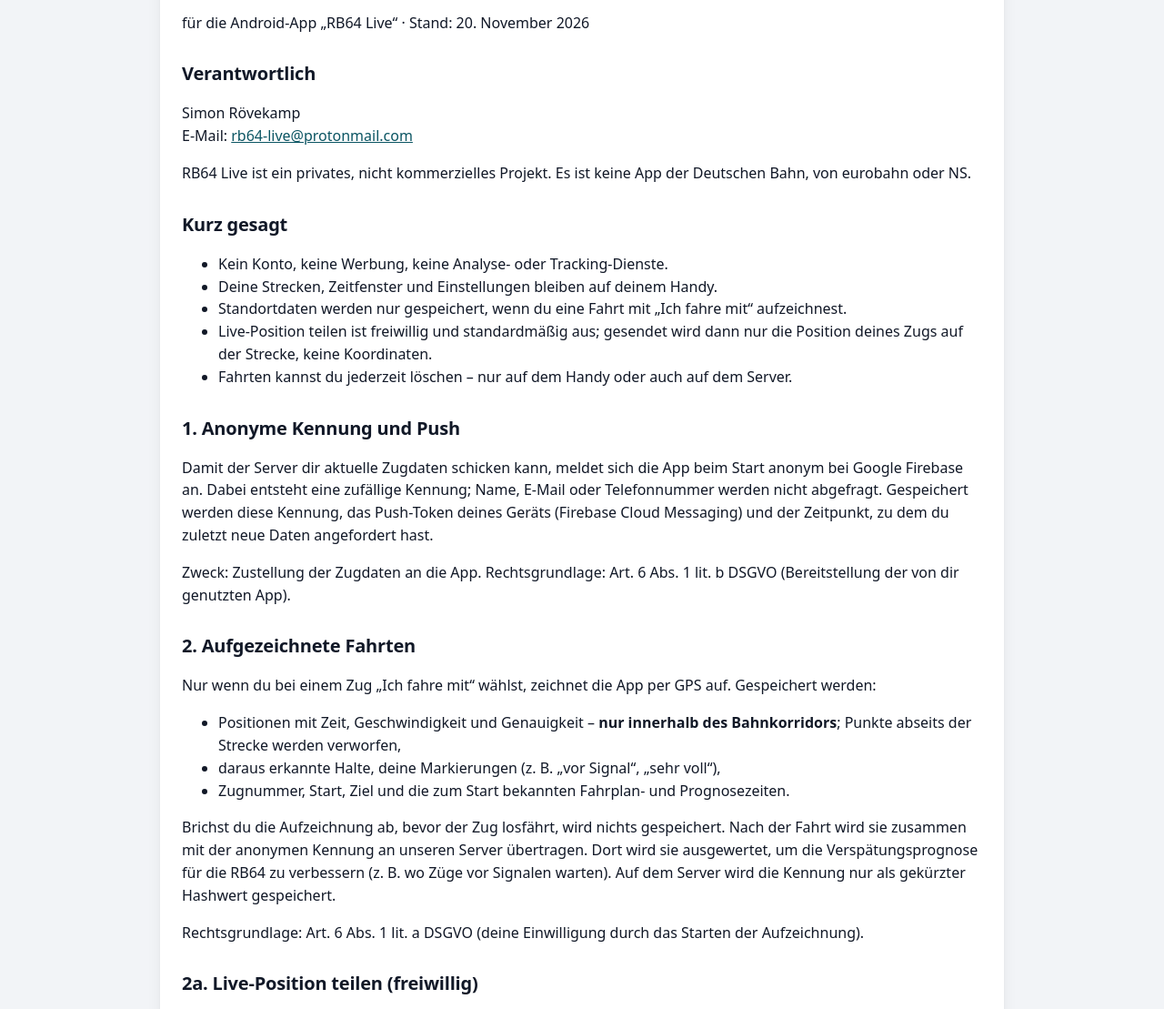
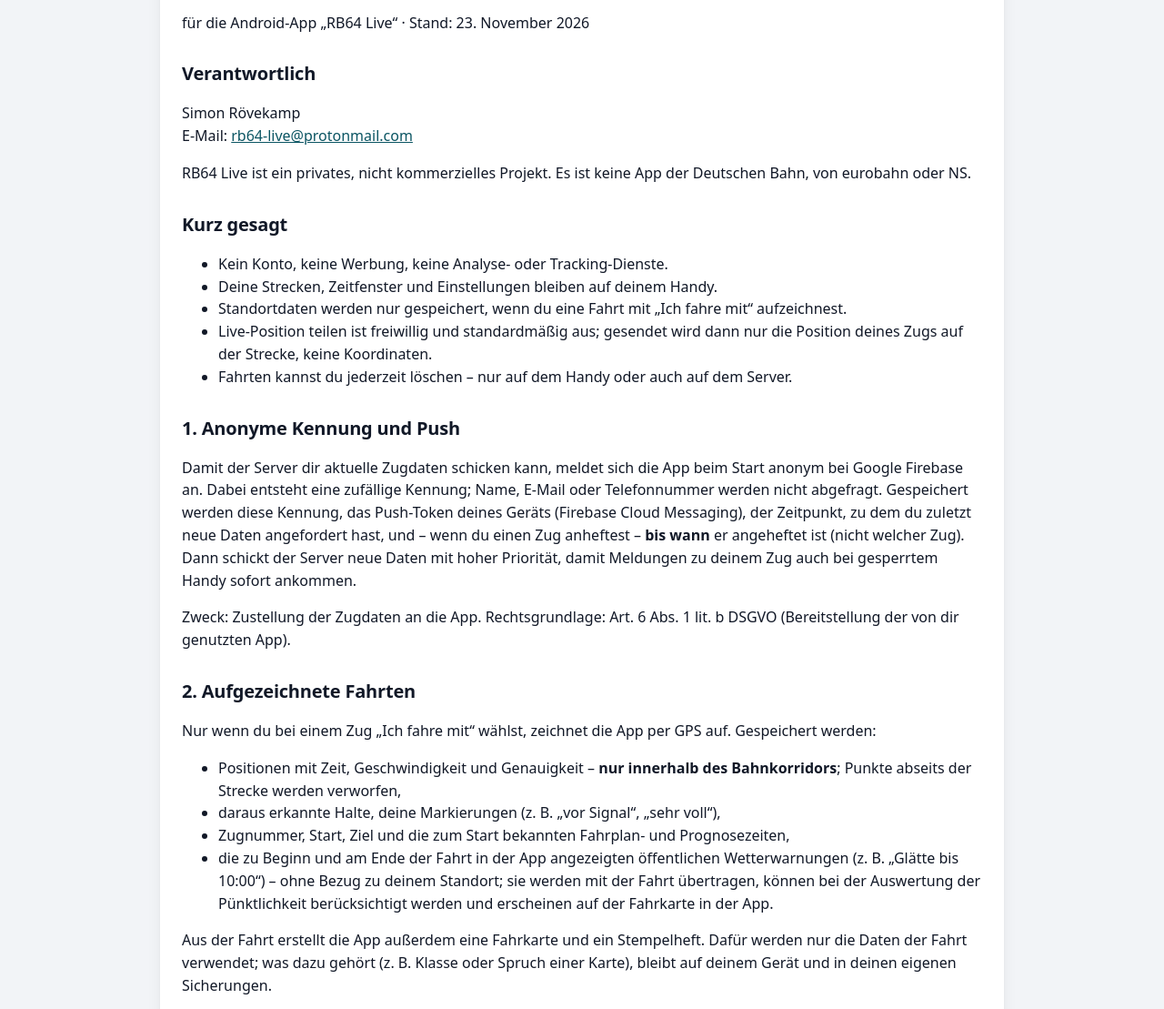
Before and after one commit to SimonRoev/rb64-live, a plain HTML site: page docs/datenschutz.html in a window 1280 px wide. Shown: the part 169-1278 px from the top of the page at 91% size. Drawn offline with Linux system fonts and the light colour scheme.

Commit message:
Datenschutz: angehefteter Zug (pinUntil), Wetterwarnungen bei Fahrten, Fahrkarte

```diff
--- a/docs/datenschutz.html
+++ b/docs/datenschutz.html
@@ -24,7 +24,7 @@
 <main class="wrap">
   <article class="doc">
     <h1>Datenschutzerklärung</h1>
-    <p>für die Android-App „RB64 Live“ · Stand: 20. November 2026</p>
+    <p>für die Android-App „RB64 Live“ · Stand: 23. November 2026</p>
 
     <h2>Verantwortlich</h2>
     <p>Simon Rövekamp<br>
@@ -43,8 +43,10 @@
     <h2>1. Anonyme Kennung und Push</h2>
     <p>Damit der Server dir aktuelle Zugdaten schicken kann, meldet sich die App beim Start anonym bei Google Firebase an.
       Dabei entsteht eine zufällige Kennung; Name, E-Mail oder Telefonnummer werden nicht abgefragt.
-      Gespeichert werden diese Kennung, das Push-Token deines Geräts (Firebase Cloud Messaging) und der Zeitpunkt,
-      zu dem du zuletzt neue Daten angefordert hast.</p>
+      Gespeichert werden diese Kennung, das Push-Token deines Geräts (Firebase Cloud Messaging), der Zeitpunkt,
+      zu dem du zuletzt neue Daten angefordert hast, und – wenn du einen Zug anheftest – <strong>bis wann</strong> er angeheftet
+      ist (nicht welcher Zug). Dann schickt der Server neue Daten mit hoher Priorität, damit Meldungen zu deinem Zug auch bei
+      gesperrtem Handy sofort ankommen.</p>
     <p>Zweck: Zustellung der Zugdaten an die App. Rechtsgrundlage: Art. 6 Abs. 1 lit. b DSGVO (Bereitstellung der von dir genutzten App).</p>
 
     <h2>2. Aufgezeichnete Fahrten</h2>
@@ -52,8 +54,13 @@
     <ul>
       <li>Positionen mit Zeit, Geschwindigkeit und Genauigkeit – <strong>nur innerhalb des Bahnkorridors</strong>; Punkte abseits der Strecke werden verworfen,</li>
       <li>daraus erkannte Halte, deine Markierungen (z. B. „vor Signal“, „sehr voll“),</li>
-      <li>Zugnummer, Start, Ziel und die zum Start bekannten Fahrplan- und Prognosezeiten.</li>
+      <li>Zugnummer, Start, Ziel und die zum Start bekannten Fahrplan- und Prognosezeiten,</li>
+      <li>die zu Beginn und am Ende der Fahrt in der App angezeigten öffentlichen Wetterwarnungen (z. B. „Glätte bis 10:00“) –
+        ohne Bezug zu deinem Standort; sie werden mit der Fahrt übertragen, können bei der Auswertung der Pünktlichkeit
+        berücksichtigt werden und erscheinen auf der Fahrkarte in der App.</li>
     </ul>
+    <p>Aus der Fahrt erstellt die App außerdem eine Fahrkarte und ein Stempelheft. Dafür werden nur die Daten der Fahrt verwendet;
+      was dazu gehört (z. B. Klasse oder Spruch einer Karte), bleibt auf deinem Gerät und in deinen eigenen Sicherungen.</p>
     <p>Brichst du die Aufzeichnung ab, bevor der Zug losfährt, wird nichts gespeichert. Nach der Fahrt wird sie zusammen mit
       der anonymen Kennung an unseren Server übertragen. Dort wird sie ausgewertet, um die Verspätungsprognose für die RB64 zu
       verbessern (z. B. wo Züge vor Signalen warten). Auf dem Server wird die Kennung nur als gekürzter Hashwert gespeichert.</p>
```
